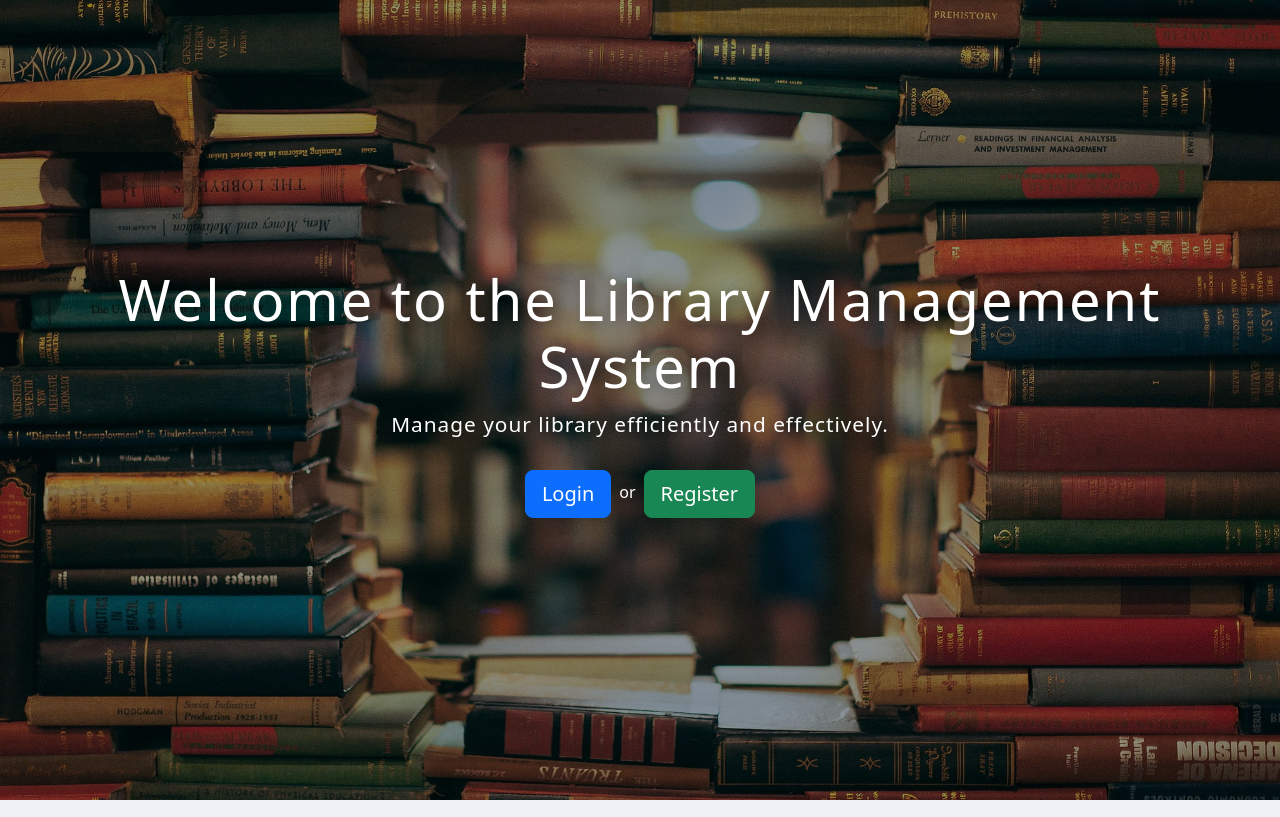
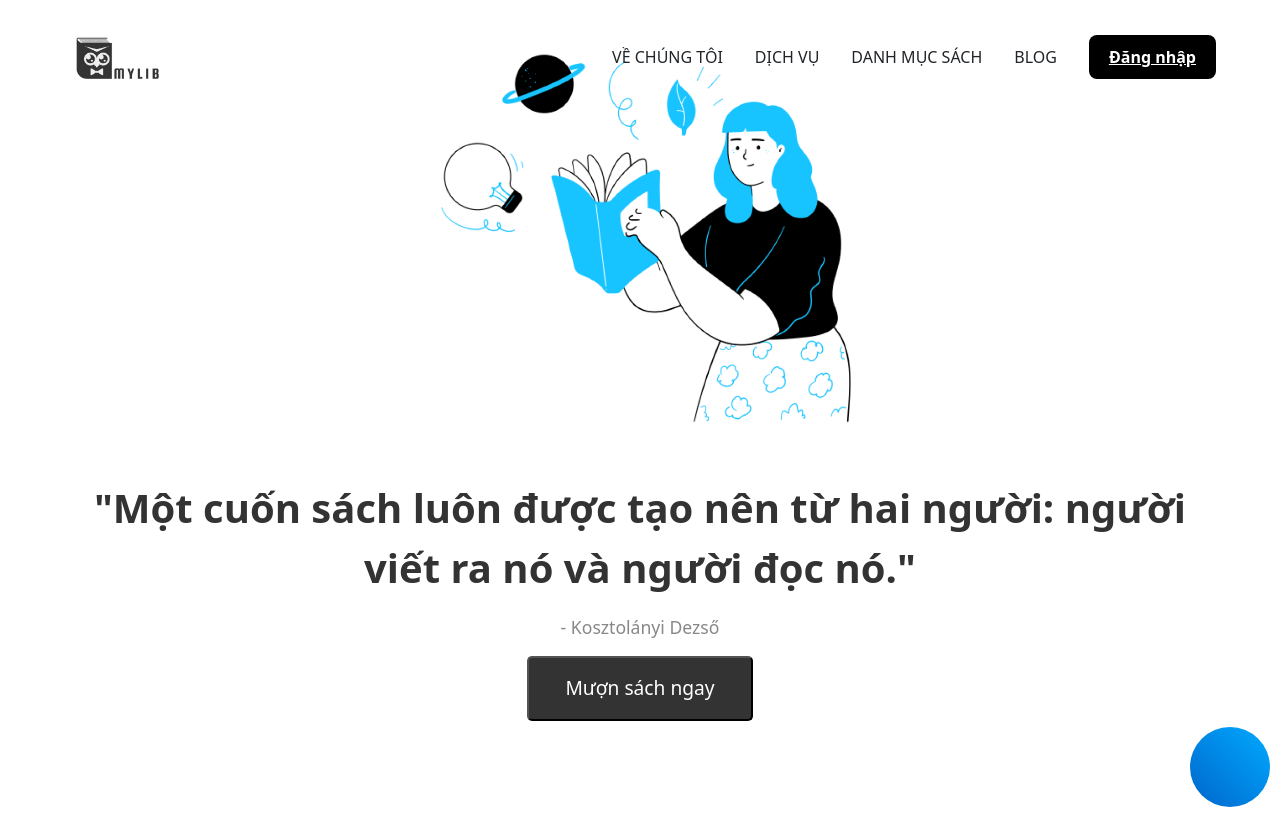
Before and after one commit to ngochuytech/Library_Management, a React (Vite) app in the folder frontend/: page / in a window 1280 px wide. Built offline with nearby package versions, Linux system fonts and the light colour scheme.

Commit message:
Căn chỉnh giao diện Welcome và tối ưu CSS

```diff
--- a/frontend/src/pages/Welcome.jsx
+++ b/frontend/src/pages/Welcome.jsx
@@ -4,25 +4,40 @@ import "../styles/Welcome.css"; // Custom styles
 function Welcome() {
   return (
     <div className="welcome-container">
-      <div className="overlay">
-        <div className="container">
-          <h1 className="display-4">
-            Welcome to the Library Management System
-          </h1>
-          <p className="lead">
-            Manage your library efficiently and effectively.
+      {/* Header */}
+      <header className="header">
+        <div className="logo">
+          <img src="./logo.png" alt="MyLib Logo" className="logo-img" />
+        </div>
+        <nav className="nav-links">
+          <a href="#about" className="nav-link">Về chúng tôi</a>
+          <a href="#services" className="nav-link">Dịch vụ</a>
+          <a href="#books" className="nav-link">Danh mục sách</a>
+          <a href="#blog" className="nav-link">Blog</a>
+          <a href="/Login" className="btn-login">
+            Đăng nhập
+            </a>
+        </nav>
+      </header>
+
+      {/* Main Content */}
+      <div className="illustration-container">
+          <img src="./image.png" alt="Reading Illustration" className="illustration" />
+        </div>
+      <div className="main-content">
+        <div className="text-content">
+          <p className="quote">
+            "Một cuốn sách luôn được tạo nên từ hai người: người viết ra nó và người đọc nó."
           </p>
-          <p>
-            <a href="/Login" className="btn btn-primary btn-lg mx-2">
-              Login
-            </a>
-            <span className="text-white">or</span>
-            <a href="/register" className="btn btn-success btn-lg mx-2">
-              Register
-            </a>
-          </p>
+          <p className="author">- Kosztolányi Dezső</p>
+          <button className="btn-rent">Mượn sách ngay</button>
         </div>
+
+
       </div>
+
+      {/* Footer Circle */}
+      <div className="footer-circle"></div>
     </div>
   );
 }
--- a/frontend/src/styles/Welcome.css
+++ b/frontend/src/styles/Welcome.css
@@ -1,59 +1,123 @@
+/* Main Container */
 .welcome-container {
-  background-image: url("/Welcome.jpg");
-  background-size: cover;
-  background-position: center;
-  height: 100vh;
+  background-color: white;
+  min-height: 100vh;
   display: flex;
+  flex-direction: column;
   justify-content: center;
   align-items: center;
   position: relative;
-  overflow: hidden;
+  padding: 0 2rem;
 }
 
-.overlay {
+/* Header Section */
+.header {
+  width: 100%;
+  display: flex;
+  justify-content: space-between;
+  align-items: center;
+  padding: 2rem 4rem;
   position: absolute;
   top: 0;
-  left: 0;
-  right: 0;
-  bottom: 0;
-  background: rgba(0, 0, 0, 0.4); /* Dark overlay for contrast */
+}
+
+.logo-img {
+  height: 50px;
+}
+
+.nav-links {
   display: flex;
+  align-items: center;
+  gap: 2rem;
+}
+
+.nav-link {
+  color: #333;
+  font-size: 1rem;
+  font-weight: 500;
+  text-transform: uppercase;
+  transition: color 0.3s ease;
+}
+
+.nav-link:hover {
+  color: #0066cc;
+}
+
+.btn-login {
+  background-color: black;
+  color: white;
+  padding: 10px 20px;
+  border: none;
+  border-radius: 8px;
+  font-size: 16px;
+  font-weight: bold;
+  cursor: pointer;
+  transition: all 0.3s ease-in-out;
+}
+
+.btn-login:hover {
+  background-color: #333; /* Màu xám khi hover */
+  transform: scale(1.05); /* Hiệu ứng phóng to nhẹ */
+}
+
+
+/* Main Content */
+.main-content {
+  display: flex;
+  flex-direction: column;
   justify-content: center;
   align-items: center;
+  text-align: center;
+  padding: 3rem 2rem;
 }
 
-.container {
-  z-index: 1;
-  text-align: center;
-  color: white;
-  padding: 20px;
+.text-content {
+  margin-bottom: 3rem;
 }
 
-h1 {
-  font-size: 3.5rem;
-  font-weight: 700;
-  text-shadow: 3px 3px 15px rgba(0, 0, 0, 0.6);
-  letter-spacing: 2px;
+.quote {
+  font-size: 2.5rem;
+  font-weight: 600;
+  color: #333;
+  line-height: 1.5;
 }
 
-p.lead {
-  font-size: 1.3rem;
-  font-weight: 300;
-  margin-bottom: 30px;
-  letter-spacing: 1px;
+.author {
+  font-size: 1.1rem;
+  color: #888;
+  margin-top: 10px;
 }
 
-@media (max-width: 768px) {
-  h1 {
-    font-size: 2.5rem;
-  }
+.btn-rent {
+  padding: 16px 36px;
+  background-color: #333;
+  color: white;
+  font-size: 1.2rem;
+  border-radius: 5px;
+  cursor: pointer;
+  transition: background-color 0.3s ease;
+}
 
-  p.lead {
-    font-size: 1.1rem;
-  }
+.btn-rent:hover {
+  background-color: #555;
+}
 
-  .btn {
-    font-size: 1.1rem;
-    padding: 12px 24px;
-  }
+/* Illustration */
+.illustration-container {
+  margin-top: 30px;
 }
+
+.illustration {
+  height: 400px;
+}
+
+/* Footer Circle */
+.footer-circle {
+  position: absolute;
+  bottom: 10px;
+  right: 10px;
+  width: 80px;
+  height: 80px;
+  background: linear-gradient(45deg, #0066cc, #00aaff);
+  border-radius: 50%;
+}
```
Also changed, not shown: frontend/public/image.png (added), frontend/public/logo.png (added).
